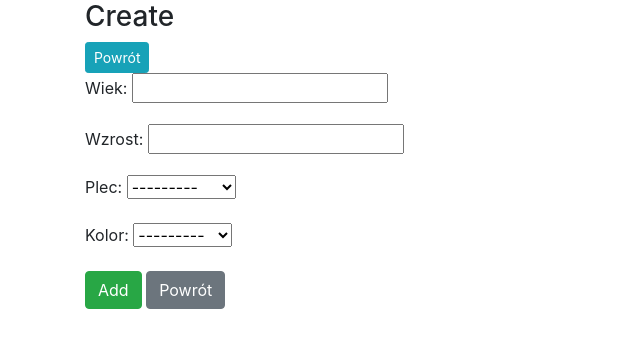
After one commit to marczuczyn/webApp, a Django app: page /create/ in a window 1280 px wide. The commit adds this page. Shown: the top 348 px of the page, without its empty margins (0-640 px from the left). Run offline with Django 4.2, Linux system fonts and the light colour scheme.

Commit message:
-dodano szablon i widok createview

```diff
--- a/ankieta/views.py
+++ b/ankieta/views.py
@@ -15,3 +15,9 @@ class AnkietaDetail(DetailView):
 class AnkietaDelete(DeleteView):
     model = Ankieta
     success_url = reverse_lazy('ankieta_list')
+
+
+class AnkietaCreate(CreateView):
+    model = Ankieta
+    success_url = reverse_lazy('ankieta_list')
+    fields = ['wiek', 'wzrost', 'plec', 'kolor']
--- /dev/null
+++ b/templates/ankieta/ankieta_form.html
@@ -0,0 +1,25 @@
+{% extends 'base.html' %}
+
+{% block content %}
+    <h3>Create</h3>
+    <a href="{% url 'ankieta_list' %}">
+        <button type="button" class="btn btn-info btn-sm">Powrót</button>
+    </a>
+    <div class="row">
+        <div class="col-8">
+            <form action="{% url 'ankieta_create' %}" method="post">
+                {% csrf_token %}
+                {% for field in form %}
+                    <div class="form-group">
+                        {{ field.label_tag }}
+                        {{ field }}
+                    </div>
+                {% endfor %}
+                <input type="submit" value="Add" class="btn btn-success"/>
+                <a href="{% url 'ankieta_list' %}">
+                    <button type="button" class="btn btn-secondary">Powrót</button>
+                </a>
+            </form>
+        </div>
+    </div>
+{% endblock %}
--- a/templates/ankieta/ankieta_list.html
+++ b/templates/ankieta/ankieta_list.html
@@ -2,7 +2,7 @@
 
 {% block content %}
     <h3>Lista</h3>
-    <a href="{% url 'ankieta_list' %}">
+    <a href="{% url 'ankieta_create' %}">
         <button type="button" class="btn btn-info btn-sm">Dodaj</button>
     </a>
     <div class="row">
--- a/webApp/urls.py
+++ b/webApp/urls.py
@@ -16,11 +16,12 @@ Including another URLconf
 """
 from django.contrib import admin
 from django.urls import path
-from ankieta.views import AnkietaList, AnkietaDetail, AnkietaDelete
+from ankieta.views import AnkietaList, AnkietaDetail, AnkietaDelete, AnkietaCreate
 
 urlpatterns = [
     path('admin/', admin.site.urls),
     path('', AnkietaList.as_view(), name='ankieta_list'),
     path('detail/<int:pk>', AnkietaDetail.as_view(), name='ankieta_detail'),
-    path('delete/<int:pk>', AnkietaDelete.as_view(), name='ankieta_delete')
+    path('delete/<int:pk>', AnkietaDelete.as_view(), name='ankieta_delete'),
+    path('create/', AnkietaCreate.as_view(), name='ankieta_create')
 ]
```
